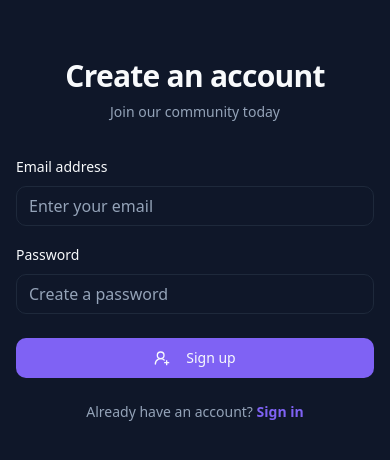
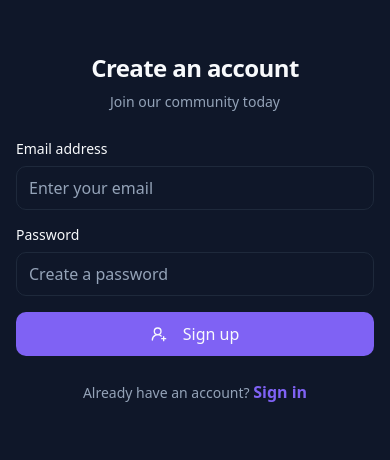
Before and after one commit to finefigo/truth-pulse-radar-60, a React (Vite) app: page /signup in a window 390 px wide. Shown: the part 194-654 px from the top of the page. Built offline with nearby package versions, Linux system fonts and the light colour scheme; no server answers.

Commit message:
Fix: Make app responsive for mobile
Adjust layout and styling for mobile screens.

```diff
--- a/src/pages/Signup.tsx
+++ b/src/pages/Signup.tsx
@@ -66,10 +66,10 @@ const Signup = () => {
   };
 
   return (
-    <div className="min-h-screen flex items-center justify-center bg-background px-4">
-      <div className="w-full max-w-md space-y-8">
+    <div className="min-h-screen flex items-center justify-center bg-background px-4 py-8 md:py-0">
+      <div className="w-full max-w-sm md:max-w-md space-y-6 md:space-y-8">
         <div className="text-center">
-          <h2 className="mt-6 text-3xl font-bold tracking-tight">
+          <h2 className="text-2xl md:text-3xl font-bold tracking-tight">
             Create an account
           </h2>
           <p className="mt-2 text-sm text-muted-foreground">
@@ -77,9 +77,9 @@ const Signup = () => {
           </p>
         </div>
 
-        <form onSubmit={handleSignup} className="mt-8 space-y-6">
-          <div className="space-y-4">
-            <div className="space-y-2">
+        <form onSubmit={handleSignup} className="space-y-4 md:space-y-6">
+          <div className="space-y-3 md:space-y-4">
+            <div className="space-y-1.5 md:space-y-2">
               <Label htmlFor="email">Email address</Label>
               <Input
                 id="email"
@@ -88,9 +88,10 @@ const Signup = () => {
                 value={email}
                 onChange={(e) => setEmail(e.target.value)}
                 required
+                className="h-11 md:h-10 text-base md:text-sm"
               />
             </div>
-            <div className="space-y-2">
+            <div className="space-y-1.5 md:space-y-2">
               <Label htmlFor="password">Password</Label>
               <Input
                 id="password"
@@ -100,24 +101,25 @@ const Signup = () => {
                 onChange={(e) => setPassword(e.target.value)}
                 required
                 minLength={6}
+                className="h-11 md:h-10 text-base md:text-sm"
               />
             </div>
           </div>
 
           <Button
             type="submit"
-            className="w-full"
+            className="w-full h-11 md:h-10 text-base md:text-sm"
             disabled={loading}
           >
             <UserRoundPlus className="mr-2 h-5 w-5" />
             {loading ? "Creating account..." : "Sign up"}
           </Button>
 
-          <p className="text-center text-sm text-muted-foreground">
+          <p className="text-center text-sm text-muted-foreground pt-2">
             Already have an account?{" "}
             <Button
               variant="link"
-              className="p-0 h-auto font-semibold"
+              className="p-0 h-auto font-semibold text-base md:text-sm"
               onClick={() => navigate("/login")}
             >
               Sign in
```
